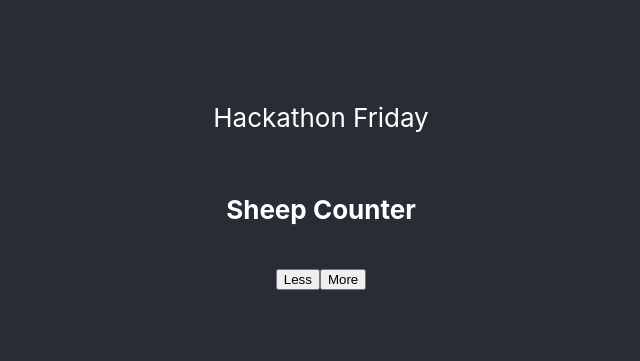
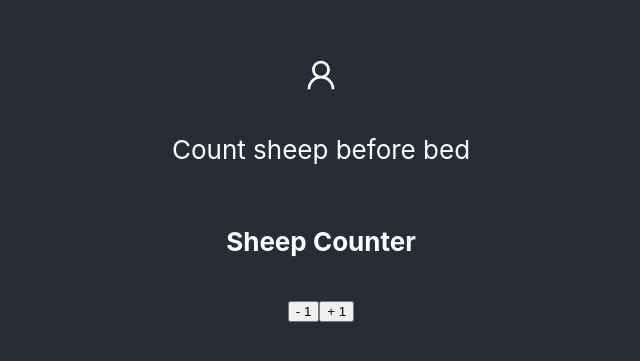
Before and after one commit to SchoolOfCode/w11d5_hackathon-room-61-vic-thomas-thuan, a React (Create React App) app: page / in a window 1280 px wide. Shown: the part 217-578 px from the top of the page, without its empty margins (319-959 px from the left). Built offline with nearby package versions, Linux system fonts and the light colour scheme.

Commit message:
added Ant desing component

```diff
--- a/package.json
+++ b/package.json
@@ -6,6 +6,7 @@
     "@testing-library/jest-dom": "^5.16.2",
     "@testing-library/react": "^12.1.2",
     "@testing-library/user-event": "^13.5.0",
+    "antd": "^4.18.5",
     "react": "^17.0.2",
     "react-dom": "^17.0.2",
     "react-scripts": "5.0.0",
--- a/src/components/App/App.js
+++ b/src/components/App/App.js
@@ -1,11 +1,14 @@
 import "./App.css";
+import { Avatar } from "antd";
+import { UserOutlined } from "@ant-design/icons";
 import SheepCounter from "../SheepCounter/index";
 
 function App() {
   return (
     <div className="App">
       <header className="App-header">
-        <p>Hackathon Friday</p>
+        <Avatar size={64} shape={"circle"} icon={<UserOutlined />} />
+        <p> Count sheep before bed </p>
         <SheepCounter />
       </header>
     </div>
--- a/src/components/SheepCounter/index.js
+++ b/src/components/SheepCounter/index.js
@@ -7,8 +7,8 @@ export default function SheepCounter() {
   return (
     <div>
       <h4>Sheep Counter</h4>
-      <button onClick={decrement}>Less</button>
-      <button onClick={increment}>More</button>
+      <button onClick={decrement}>- 1</button>
+      <button onClick={increment}>+ 1</button>
       <div style={{ display: "flex", justifyContent: "center" }}>
         {Array(count)
           .fill()
```
Also changed, not shown: 1 other file (tests, documents, lock files or other folders).
